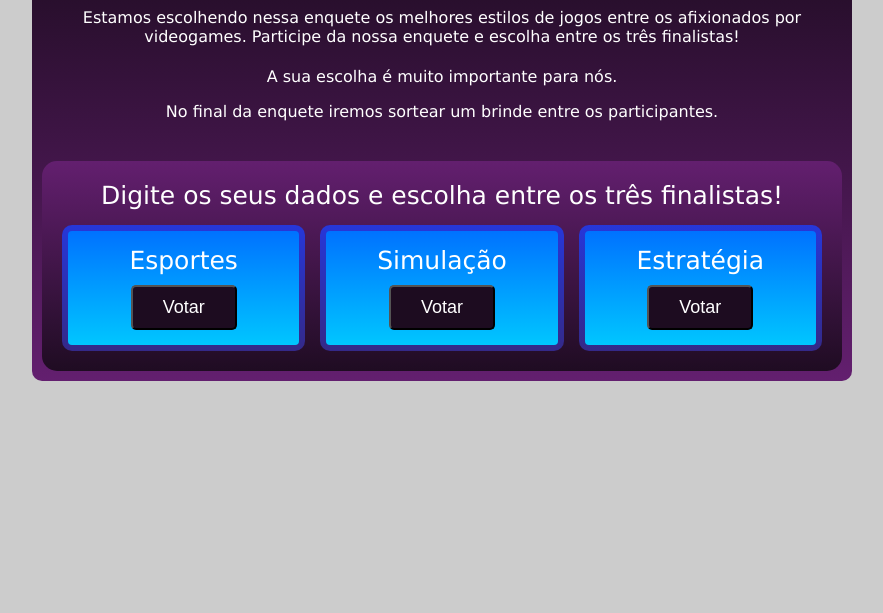
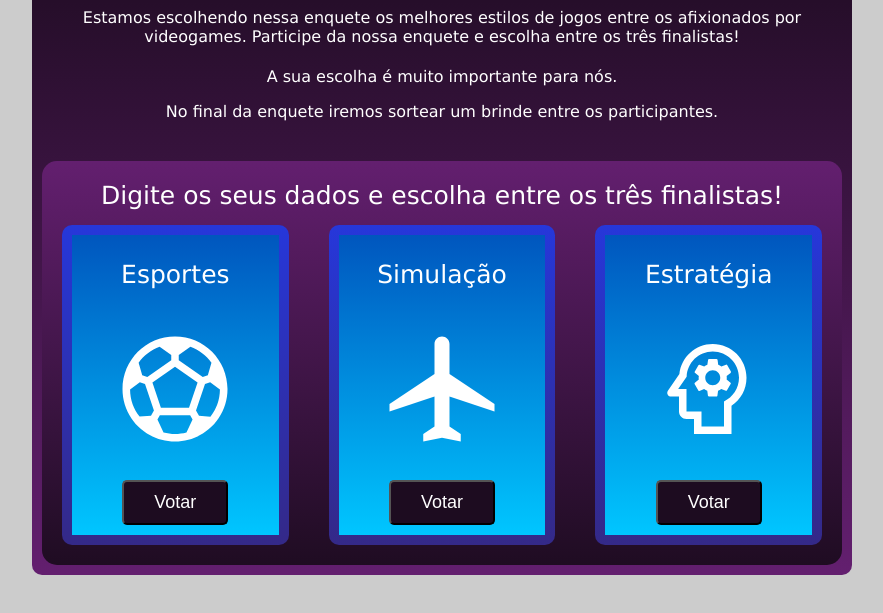
Before and after one commit to GustaCorrea/bootcamp-devjr-md2, a plain HTML site: page index.html in a window 1280 px wide. Shown: the part 73-686 px from the top of the page, without its empty margins (198-1081 px from the left). Drawn offline with Linux system fonts and the light colour scheme.

Commit message:
closes #9 - Adicionando Imagens

```diff
--- a/index.html
+++ b/index.html
@@ -37,15 +37,14 @@
         .flex-container {
             display: flex;
             justify-content: space-between;
-            gap: 15px;
+            gap: 40px;
             margin-top: 15px;
 
         }
         .coluna {
-            background: linear-gradient(to bottom, #0072ff, #00c6ff) padding-box, linear-gradient(to bottom, #2637DA , #342988) border-box;
-            border: 6px solid transparent;
+            background: linear-gradient(to bottom, #0056be, #00c6ff) padding-box, linear-gradient(to bottom, #2637DA , #342988) border-box;
+            border: 10px solid transparent;
             flex: 1;
-            padding: 15px;
             border-radius: 10px;
             color: white;
             text-align: center;
@@ -57,8 +56,15 @@
           font-size: 18px;
           display: inline-block;
           cursor: pointer;
-          margin-top: 10px;
+          margin: 10px 0;
           color: white;
+        }
+        .button:hover{
+          background-color: #631F6F;
+        }
+        .imagem{
+          width: auto;
+          height: 150px;
         }
     </style>
 
@@ -83,15 +89,18 @@
 
       <div class="flex-container">
         <div class="coluna">
-          Esportes
+          <p>Esportes</p>
+          <img class="imagem" src="sports_soccer_white.svg" alt="Imagem esporte">
           <button class="button">Votar</button>
         </div>
         <div class="coluna">
-          Simulação
+          <p>Simulação</p>
+          <img class="imagem" src="local_airport_white.svg" alt="Imagem aviao">
           <button class="button">Votar</button>
         </div>
         <div class="coluna">
-          Estratégia
+          <p>Estratégia</p>
+          <img class="imagem" src="psychology_white.svg" alt="Imagem pensante">
           <button class="button">Votar</button>
         </div>
       </div>
```
Also changed, not shown: local_airport_white.svg (added), psychology_white.svg (added), sports_soccer_white.svg (added).
